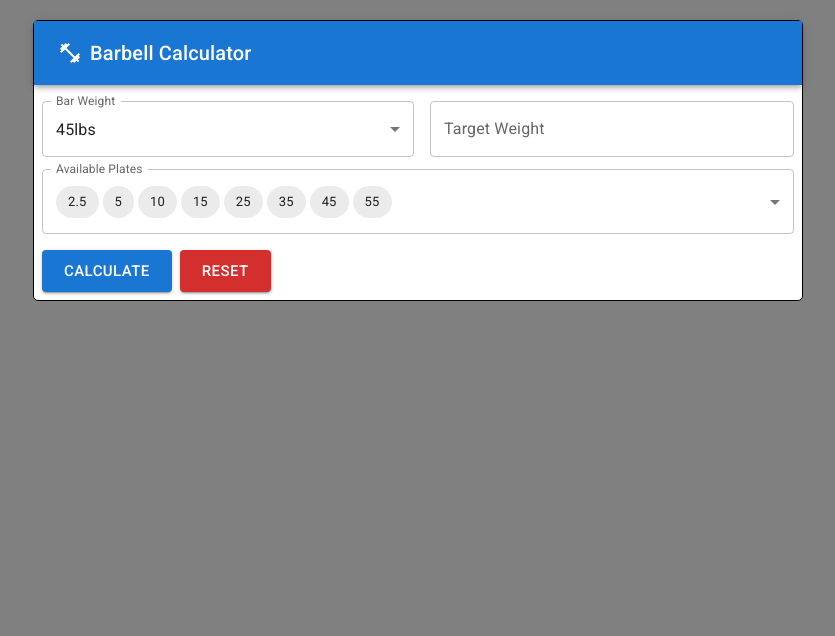
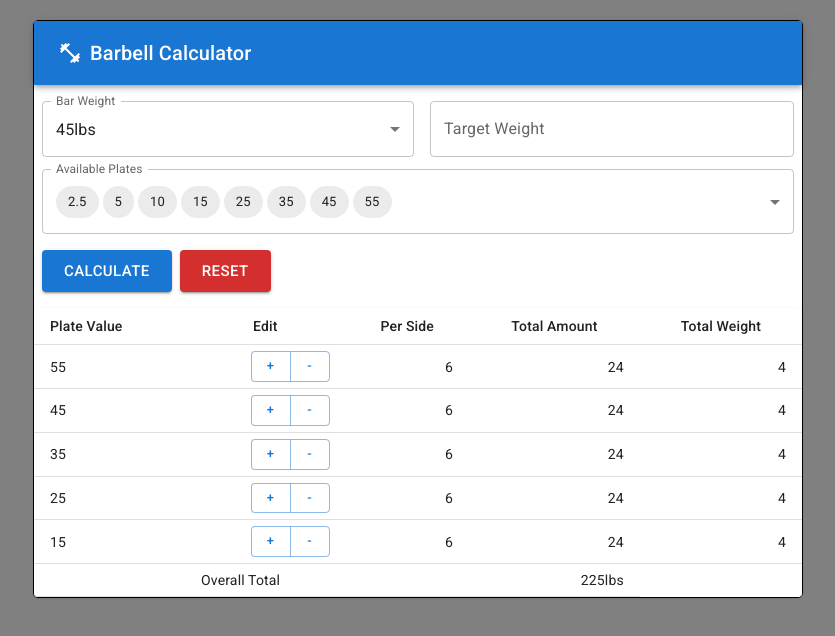
Before and after one commit to kcereno/mui-barbell-calc, a React (Create React App) app: page / in a window 1280 px wide. Shown: the top 636 px of the page, without its empty margins (222-1057 px from the left). Built offline with nearby package versions, Linux system fonts and the light colour scheme.

Commit message:
Start table layout

```diff
--- a/src/App.tsx
+++ b/src/App.tsx
@@ -1,25 +1,37 @@
 import "./App.css";
 import ApplicationBar from "./components/ApplicationBar";
-import Grid from "@mui/material/Grid";
+import { useState } from "react";
+import { Grid, Stack, Button, Box } from "@mui/material";
+import { InputFields } from "./components/InputFields";
+import ResultTable from "./components/ResultTable";
 import { BarWeight } from "./components/BarWeight";
+import TargetWeight from "./components/TargetWeight";
 import AvailablePlates from "./components/AvailablePlates";
-import TargetWeight from "./components/TargetWeight";
-import { ActualWeight } from "./components/ActualWeight";
-
-import { useState } from "react";
-import { Box, Stack } from "@mui/material";
-import WeightInputs from "./components/WeightInputs";
-import { InputFields } from "./components/InputFields";
+import Buttons from "./components/Buttons";
 
 function App() {
   const [barWeight, setBarWeight] = useState<number | null>(null);
+
   return (
     <div className="App">
       <ApplicationBar />
-      <Stack>
-        <InputFields />
-
-      </Stack>
+      <Grid container spacing={1}>
+        <Grid item xs={12} sm={6}>
+          <BarWeight />
+        </Grid>
+        <Grid item xs={12} sm={6}>
+          <TargetWeight />
+        </Grid>
+        <Grid item xs={12}>
+          <AvailablePlates />
+        </Grid>
+        <Grid item xs={12}>
+          <Buttons />
+        </Grid>
+        <Grid item xs={12}>
+          <ResultTable />
+        </Grid>
+      </Grid>
     </div>
   );
 }
--- /dev/null
+++ b/src/components/Buttons.tsx
@@ -0,0 +1,23 @@
+import { Box, Button } from "@mui/material";
+import React from "react";
+
+
+const Buttons = () => {
+  return (
+    <Box sx={{ margin: 1 }}>
+      <Button variant="contained" size="large">
+        Calculate
+      </Button>
+      <Button
+        sx={{ marginLeft: 1 }}
+        variant="contained"
+        size="large"
+        color="error"
+      >
+        Reset
+      </Button>
+    </Box>
+  );
+};
+
+export default Buttons;
--- /dev/null
+++ b/src/components/ResultTable.tsx
@@ -0,0 +1,76 @@
+import * as React from "react";
+import Table from "@mui/material/Table";
+import TableBody from "@mui/material/TableBody";
+import TableCell from "@mui/material/TableCell";
+import TableContainer from "@mui/material/TableContainer";
+import TableHead from "@mui/material/TableHead";
+import TableRow from "@mui/material/TableRow";
+import Paper from "@mui/material/Paper";
+import { Button, ButtonGroup } from "@mui/material";
+
+function createData(
+  plateValue: number,
+  editButtons: any,
+  perSide: number,
+  totalAmount: number,
+  weightTotal: number
+) {
+  return { plateValue, editButtons, perSide, totalAmount, weightTotal };
+}
+
+const buttons = [<Button key="add">+</Button>, <Button key="delete">-</Button>];
+
+const testButtons = (
+  <>
+    <ButtonGroup size="small">{buttons}</ButtonGroup>
+  </>
+);
+
+const rows = [
+  createData(55, testButtons, 6.0, 24, 4.0),
+  createData(45, testButtons, 6.0, 24, 4.0),
+  createData(35, testButtons, 6.0, 24, 4.0),
+  createData(25, testButtons, 6.0, 24, 4.0),
+  createData(15, testButtons, 6.0, 24, 4.0),
+];
+
+const ResultTable = () => {
+  return (
+    <TableContainer component={Paper}>
+      <Table size="small" aria-label="a dense table">
+        <TableHead>
+          <TableRow>
+            <TableCell>Plate Value</TableCell>
+            <TableCell align="center">Edit</TableCell>
+            <TableCell align="center">Per Side</TableCell>
+            <TableCell align="center">Total Amount</TableCell>
+            <TableCell align="center">Total Weight</TableCell>
+          </TableRow>
+        </TableHead>
+        <TableBody>
+          {rows.map((row) => (
+            <TableRow
+              key={row.plateValue}
+              sx={{ "&:last-child td, &:last-child th": { border: 0 } }}
+            >
+              <TableCell component="th" scope="row">
+                {row.plateValue}
+              </TableCell>
+              <TableCell align="right">{row.editButtons}</TableCell>
+              <TableCell align="right">{row.perSide}</TableCell>
+              <TableCell align="right">{row.totalAmount}</TableCell>
+              <TableCell align="right">{row.weightTotal}</TableCell>
+            </TableRow>
+          ))}
+          <TableRow>
+            <TableCell rowSpan={4} />
+            <TableCell colSpan={2}>Overall Total</TableCell>
+            <TableCell align="right">225lbs</TableCell>
+          </TableRow>
+        </TableBody>
+      </Table>
+    </TableContainer>
+  );
+};
+
+export default ResultTable;
```
Also changed, not shown: src/components/WeightInputs.tsx (deleted, +0 -28 lines).
